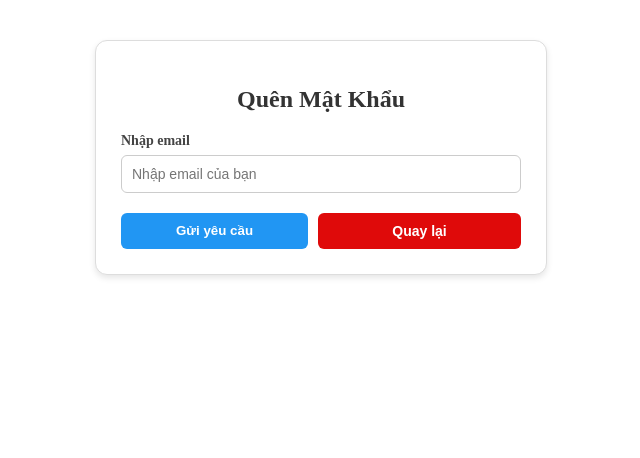
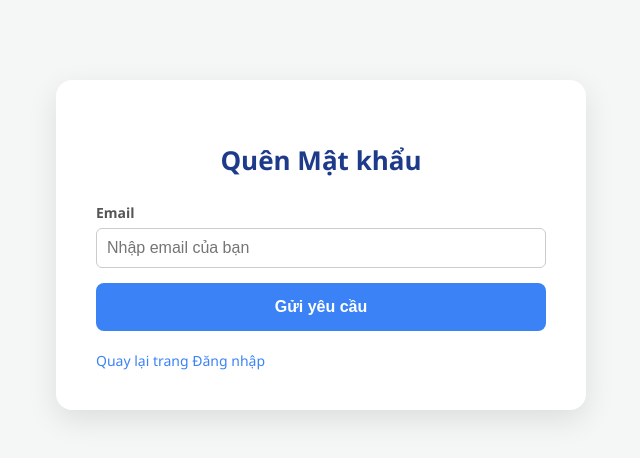
Before and after one commit to tuanminh203/MockProjectNhom3, a React (Create React App) app: page /forgot-password in a window 1280 px wide. Shown: the top 458 px of the page, without its empty margins (319-959 px from the left). Built offline with nearby package versions, Linux system fonts and the light colour scheme.

Commit message:
update chuc nang quen mat khau

```diff
--- a/src/api.js
+++ b/src/api.js
@@ -37,11 +37,36 @@ export const confirmRegistration = async (email, otp) => {
     }
 };
 
+// Hàm gửi yêu cầu quên mật khẩu
+export const forgotPassword = async (email) => {
+    try {
+        const response = await axios.post(`${API_BASE_URL}/auth/forgot-password`, { email });
+        return response.data;
+    } catch (error) {
+        console.error("Forgot password API failed:", error.response || error);
+        throw error;
+    }
+};
+
+// Hàm đặt lại mật khẩu
+export const resetPassword = async (requestBody) => {
+    try {
+        const response = await axios.post(`${API_BASE_URL}/auth/reset-password`, requestBody);
+        return response.data;
+    } catch (error) {
+        console.error("Reset password API failed:", error.response || error);
+        throw error;
+    }
+};
+
+// Hàm gọi API lấy danh sách bàn trống
 export const getAvailableTables = async () => {
     const response = await axios.get(`${API_BASE_URL}/reservations/tables/available`);
     return response.data;
 };
 
+
+// Hàm gọi API đặt bàn
 export const makeReservation = async (tableId, requestBody, token) => {
     const response = await axios.post(
         `${API_BASE_URL}/reservations/make/${tableId}`,
--- a/src/components/ForgotPassword.jsx
+++ b/src/components/ForgotPassword.jsx
@@ -1,41 +1,106 @@
-import "../styles/ForgotPassword.css";
+// import "../styles/ForgotPassword.css";
+// import { useNavigate } from "react-router-dom";
+// import { useState } from "react";
+// import { forgotPassword } from "../api";
+
+// export default function ForgotPassword() {
+//   const [email, setEmail] = useState("");
+//   const navigate = useNavigate();
+
+//   const handleSubmit = async (e) => {
+//         e.preventDefault();
+//         try {
+//             await forgotPassword(email);
+//             alert("Mã OTP đã được gửi đến email của bạn. Vui lòng kiểm tra email!");
+//             navigate(`/reset-password/email=${email}`);
+//         } catch (err) {
+//             let errorMessage = "Đã xảy ra lỗi khi gửi yêu cầu. Vui lòng thử lại.";
+//             if (err.response && err.response.data && err.response.data.message) {
+//                 errorMessage = err.response.data.message;
+//             }
+//             alert(errorMessage);
+//         }
+//       };
+
+//   return (
+//     <section className="forgot-container">
+//       <h2>Quên Mật Khẩu</h2>
+//       <form onSubmit={handleSubmit}>
+//         <div className="form-group">
+//            <label>Email</label>
+//                     <input
+//                         type="email"
+//                         placeholder="Nhập email của bạn"
+//                         value={email}
+//                         onChange={(e) => setEmail(e.target.value)}
+//                         required
+//                     />
+//         </div>
+
+//         <div className="form-actions">
+//           <button type="submit" className="btn-send">
+//             Gửi yêu cầu
+//           </button>
+//           <button
+//             type="button"
+//             className="btn-back"
+//             onClick={() => navigate("/sign-in")}
+//           >
+//             Quay lại
+//           </button>
+//         </div>
+//       </form>
+//     </section>
+//   );
+// }
+// src/components/ForgotPassword.js
+
+import { useState } from "react";
 import { useNavigate } from "react-router-dom";
+import { forgotPassword } from "../api";
+import "../styles/ForgotPassword.css"; // Tạo file CSS tương tự
 
 export default function ForgotPassword() {
+    const [email, setEmail] = useState("");
     const navigate = useNavigate();
 
-  const handleSubmit = (e) => {
+    const handleSubmit = async (e) => {
         e.preventDefault();
-
-    // TODO: gọi API gửi email reset mật khẩu
-    alert("Yêu cầu đặt lại mật khẩu đã được gửi vào email của bạn!");
-
-    // Sau khi gửi xong → chuyển sang trang nhập OTP
-    navigate("/reset-password");
+        try {
+            await forgotPassword(email);
+            alert("Mã OTP đã được gửi đến email của bạn. Vui lòng kiểm tra email!");
+            // Chuyển hướng đến trang đặt lại mật khẩu với email đã nhập
+            navigate(`/reset-password?email=${email}`);
+        } catch (err) {
+            let errorMessage = "Đã xảy ra lỗi khi gửi yêu cầu. Vui lòng thử lại.";
+            if (err.response && err.response.data && err.response.data.message) {
+                errorMessage = err.response.data.message;
+            }
+            alert(errorMessage);
+        }
     };
 
     return (
         <section className="forgot-container">
-      <h2>Quên Mật Khẩu</h2>
+            <h2>Quên Mật khẩu</h2>
             <form onSubmit={handleSubmit}>
                 <div className="form-group">
-          <label>Nhập email</label>
-          <input type="email" placeholder="Nhập email của bạn" required />
+                    <label>Email</label>
+                    <input
+                        type="email"
+                        placeholder="Nhập email của bạn"
+                        value={email}
+                        onChange={(e) => setEmail(e.target.value)}
+                        required
+                    />
                 </div>
-
-        <div className="form-actions">
                 <button type="submit" className="btn-send">
                     Gửi yêu cầu
                 </button>
-          <button
-            type="button"
-            className="btn-back"
-            onClick={() => navigate("/sign-in")}
-          >
-            Quay lại
-          </button>
+            </form>
+            <div className="signin-links">
+                <a href="/sign-in">Quay lại trang Đăng nhập</a>
             </div>
-      </form>
         </section>
     );
 }
--- a/src/components/ResetPassword.jsx
+++ b/src/components/ResetPassword.jsx
@@ -1,85 +1,91 @@
 import "../styles/ResetPassword.css";
-import { useNavigate } from "react-router-dom";
-import { useState } from "react";
+import { useState, useEffect } from "react";
+import { useNavigate, useSearchParams } from "react-router-dom";
+import { resetPassword } from "../api";
 
 export default function ResetPassword() {
+  const [searchParams] = useSearchParams();
     const navigate = useNavigate();
-  const [formData, setFormData] = useState({
-    otp: "",
-    newPassword: "",
-    confirmPassword: "",
-  });
+    const [email, setEmail] = useState("");
+    const [otp, setOtp] = useState("");
+    const [newPassword, setNewPassword] = useState("");
+    const [confirmPassword, setConfirmPassword] = useState("");
 
-  const handleChange = (e) => {
-    const { name, value } = e.target;
-    setFormData((prev) => ({ ...prev, [name]: value }));
-  };
+  // Lấy email từ URL khi component được load
+    useEffect(() => {
+        const emailFromUrl = searchParams.get("email");
+        if (emailFromUrl) {
+            setEmail(emailFromUrl);
+        } else {
+            alert("Không tìm thấy email. Vui lòng thử lại.");
+            navigate("/forgot-password");
+        }
+    }, [searchParams, navigate]);
 
-  const handleSubmit = (e) => {
+    const handleSubmit = async (e) => {
         e.preventDefault();
-
-    if (formData.newPassword !== formData.confirmPassword) {
-      alert("Mật khẩu nhập lại không khớp!");
+        if (newPassword !== confirmPassword) {
+            alert("Mật khẩu mới và mật khẩu xác nhận không khớp.");
             return;
         }
 
-    // TODO: gọi API xác thực OTP và cập nhật mật khẩu
-    alert("Đặt lại mật khẩu thành công!");
+        try {
+            const requestBody = { email, otp, newPassword, confirmPassword };
+            await resetPassword(requestBody);
+            alert("Mật khẩu đã được đặt lại thành công! Vui lòng đăng nhập.");
             navigate("/sign-in");
+        } catch (err) {
+            let errorMessage = "Không thể đặt lại mật khẩu. Vui lòng kiểm tra lại OTP và thử lại.";
+            if (err.response && err.response.data && err.response.data.message) {
+                errorMessage = err.response.data.message;
+            }
+            alert(errorMessage);
+        }
     };
+
 
      return (
         <section className="reset-container">
-      <h2>Đặt Lại Mật Khẩu</h2>
+            <h2>Đặt lại Mật khẩu</h2>
             <form onSubmit={handleSubmit}>
+                <div className="form-group">
+                    <label>Email</label>
+                    <p className="email-display">{email}</p>
+                </div>
+
                 <div className="form-group">
                     <label>Mã OTP</label>
                     <input
                         type="text"
-            name="otp"
-            value={formData.otp}
-            onChange={handleChange}
                         placeholder="Nhập mã OTP"
+                        value={otp}
+                        onChange={(e) => setOtp(e.target.value)}
                         required
                     />
                 </div>
-
                 <div className="form-group">
                     <label>Mật khẩu mới</label>
                     <input
                         type="password"
-            name="newPassword"
-            value={formData.newPassword}
-            onChange={handleChange}
                         placeholder="Nhập mật khẩu mới"
+                        value={newPassword}
+                        onChange={(e) => setNewPassword(e.target.value)}
                         required
                     />
                 </div>
-
                 <div className="form-group">
-          <label>Nhập lại mật khẩu mới</label>
+                    <label>Xác nhận mật khẩu mới</label>
                     <input
                         type="password"
-            name="confirmPassword"
-            value={formData.confirmPassword}
-            onChange={handleChange}
                         placeholder="Nhập lại mật khẩu mới"
+                        value={confirmPassword}
+                        onChange={(e) => setConfirmPassword(e.target.value)}
                         required
                     />
                 </div>
-
-        <div className="form-actions">
                 <button type="submit" className="btn-reset">
-            Xác nhận
+                    Đặt lại Mật khẩu
                 </button>
-          <button
-            type="button"
-            className="btn-back"
-            onClick={() => navigate("/sign-in")}
-          >
-            Quay lại
-          </button>
-        </div>
             </form>
         </section>
     );
--- a/src/styles/ForgotPassword.css
+++ b/src/styles/ForgotPassword.css
@@ -1,58 +1,86 @@
+/* src/styles/ForgotPassword.css */
+
+body {
+  background-color: #f4f7f6; /* Consistent background color */
+  font-family: 'Segoe UI', Tahoma, Geneva, Verdana, sans-serif;
+  color: #333;
+}
+
 .forgot-container {
-  max-width: 400px;
-  margin: 40px auto;
-  padding: 25px;
-  border: 1px solid #ddd;
-  border-radius: 12px;
-  background: #fff;
-  box-shadow: 0 3px 6px rgba(0,0,0,0.1);
+  max-width: 450px;
+  margin: 80px auto;
+  padding: 40px;
+  background: #ffffff;
+  border-radius: 16px;
+  box-shadow: 0 10px 30px rgba(0, 0, 0, 0.1);
+  text-align: center;
 }
 
 .forgot-container h2 {
-  text-align: center;
-  margin-bottom: 20px;
-  color: #333;
+  margin-bottom: 25px;
+  color: #1e3a8a;
+  font-size: 26px;
+  font-weight: 600;
 }
 
 .form-group {
-  margin-bottom: 15px;
+  margin-bottom: 20px;
+  text-align: left;
 }
 
 .form-group label {
   display: block;
-  margin-bottom: 6px;
-  font-weight: bold;
+  margin-bottom: 8px;
+  font-weight: 600;
+  color: #555;
+  font-size: 14px;
 }
 
 .form-group input {
   width: 100%;
-  padding: 8px 10px;
-  border: 1px solid #ccc;
-  border-radius: 6px;
+  padding: 12px;
+  border: 1px solid #e0e0e0;
+  border-radius: 8px;
+  font-size: 16px;
+  transition: border-color 0.3s, box-shadow 0.3s;
 }
 
-.form-actions {
-  display: flex;
-  justify-content: space-between;
-  margin-top: 20px;
-}
-
-.btn-send, .btn-back {
-  flex: 1;
-  padding: 10px;
-  border: none;
-  border-radius: 6px;
-  font-weight: bold;
-  cursor: pointer;
+.form-group input:focus {
+  border-color: #3b82f6;
+  box-shadow: 0 0 0 3px rgba(59, 130, 246, 0.2);
+  outline: none;
 }
 
 .btn-send {
-  background: #2196f3;
-  color: white;
-  margin-right: 10px;
+  width: 100%;
+  background: #3b82f6;
+  color: #ffffff;
+  border: none;
+  padding: 15px;
+  border-radius: 8px;
+  cursor: pointer;
+  font-size: 16px;
+  font-weight: bold;
+  transition: background 0.3s, transform 0.2s;
 }
 
-.btn-back {
-  background: #f44336;
-  color: white;
+.btn-send:hover {
+  background: #2563eb;
+  transform: translateY(-2px);
 }
+
+.signin-links {
+  margin-top: 20px;
+  font-size: 14px;
+}
+
+.signin-links a {
+  color: #3b82f6;
+  text-decoration: none;
+  transition: color 0.3s;
+}
+
+.signin-links a:hover {
+  color: #2563eb;
+  text-decoration: underline;
+}
--- a/src/styles/ResetPassword.css
+++ b/src/styles/ResetPassword.css
@@ -1,78 +1,81 @@
+/* src/styles/ResetPassword.css */
+
+body {
+  background-color: #f4f7f6; /* Màu nền xám nhạt cho toàn bộ trang */
+  font-family: 'Segoe UI', Tahoma, Geneva, Verdana, sans-serif;
+  color: #333;
+}
+
 .reset-container {
-  max-width: 400px;
-  margin: 60px auto;
-  padding: 25px;
-  background: #fff;
-  border-radius: 12px;
-  box-shadow: 0 4px 12px rgba(0, 0, 0, 0.15);
+  max-width: 450px; /* Tăng chiều rộng một chút */
+  margin: 80px auto; /* Tăng khoảng cách trên/dưới */
+  padding: 40px; /* Tăng padding */
+  background: #ffffff;
+  border-radius: 16px; /* Bo tròn góc nhiều hơn */
+  box-shadow: 0 10px 30px rgba(0, 0, 0, 0.1); /* Tạo bóng đổ tinh tế hơn */
   text-align: center;
-  font-family: Arial, sans-serif;
 }
 
 .reset-container h2 {
-  margin-bottom: 20px;
-  color: #333;
-  font-size: 22px;
+  margin-bottom: 25px; /* Tăng khoảng cách */
+  color: #1e3a8a; /* Màu chữ tiêu đề xanh đậm */
+  font-size: 26px; /* Tăng kích thước font */
+  font-weight: 600;
 }
 
 .form-group {
-  margin-bottom: 18px;
+  margin-bottom: 20px;
   text-align: left;
 }
 
 .form-group label {
   display: block;
-  margin-bottom: 6px;
-  font-weight: bold;
-  color: #444;
+  margin-bottom: 8px; /* Tăng khoảng cách */
+  font-weight: 600;
+  color: #555;
+  font-size: 14px;
 }
 
 .form-group input {
   width: 100%;
-  padding: 10px;
-  border: 1px solid #bbb;
-  border-radius: 6px;
-  font-size: 14px;
-  transition: border-color 0.2s ease-in-out;
+  padding: 12px;
+  border: 1px solid #e0e0e0; /* Viền mỏng và nhạt */
+  border-radius: 8px; /* Bo tròn góc input */
+  font-size: 16px;
+  transition: border-color 0.3s, box-shadow 0.3s;
 }
 
 .form-group input:focus {
-  border-color: #007bff;
+  border-color: #3b82f6; /* Viền màu xanh khi focus */
+  box-shadow: 0 0 0 3px rgba(59, 130, 246, 0.2); /* Tạo hiệu ứng bóng khi focus */
   outline: none;
 }
 
-.form-actions {
-  display: flex;
-  justify-content: space-between;
-  margin-top: 20px;
+.email-display {
+  padding: 12px;
+  border: 1px solid #e0e0e0;
+  border-radius: 8px;
+  background-color: #f0f4f8; /* Màu nền cho email display */
+  color: #1e3a8a; /* Màu chữ email xanh đậm */
+  font-size: 16px;
+  word-break: break-all;
+  font-weight: 500;
 }
 
 .btn-reset {
-  background: #007bff;
-  color: #fff;
+  width: 100%;
+  background: #3b82f6; /* Màu nút xanh tươi sáng */
+  color: #ffffff;
   border: none;
-  padding: 10px 18px;
-  border-radius: 6px;
+  padding: 15px;
+  border-radius: 8px;
   cursor: pointer;
-  font-size: 14px;
-  transition: background 0.3s ease-in-out;
+  font-size: 16px;
+  font-weight: bold;
+  transition: background 0.3s, transform 0.2s;
 }
 
 .btn-reset:hover {
-  background: #0056b3;
+  background: #2563eb; /* Đậm hơn khi hover */
+  transform: translateY(-2px); /* Hiệu ứng nhấc nhẹ nút */
 }
-
-.btn-back {
-  background: #df0a0a;
-  color: #fff;
-  border: none;
-  padding: 10px 18px;
-  border-radius: 6px;
-  cursor: pointer;
-  font-size: 14px;
-  transition: background 0.3s ease-in-out;
-}
-
-.btn-back:hover {
-  background: #545b62;
-}
```
Also changed, not shown: src/index.jsx (indentation only). Lines whose indentation alone changed are shown as unchanged.
